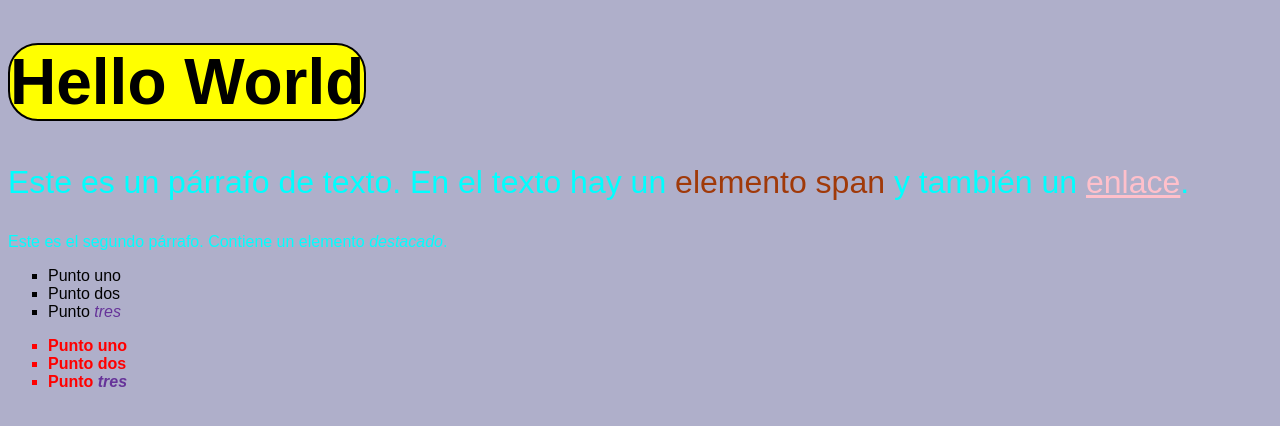
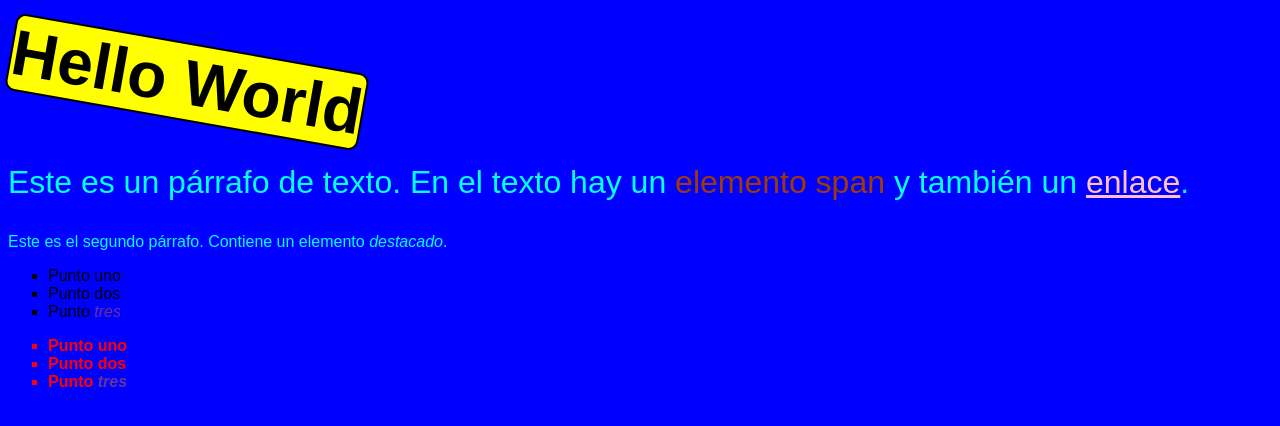
Before and after one commit to Ignorancio/Ignorancio.github.io, a plain HTML site: page index.html in a window 1280 px wide. Drawn offline with Linux system fonts and the light colour scheme.

Commit message:
actualizacion estilos

```diff
--- a/_styles.css
+++ b/_styles.css
@@ -1,6 +1,7 @@
 body {
     background-color: #9696b9c0;
     font-family: Arial, sans-serif;
+
 }
 
 h1 {
@@ -10,7 +11,8 @@ h1 {
     border: #000000 2px solid;
     box-sizing: border-box;
     width: max-content;
-    border-radius: 30px;
+    border-radius: 10px;
+    transform: rotate(10deg);
 }
 
 p {
@@ -53,3 +55,9 @@ a:hover {
 p {
     color: aqua;
 }
+
+@media (min-width: 80em){
+    body {
+      background-color: blue;
+    }
+}
```
